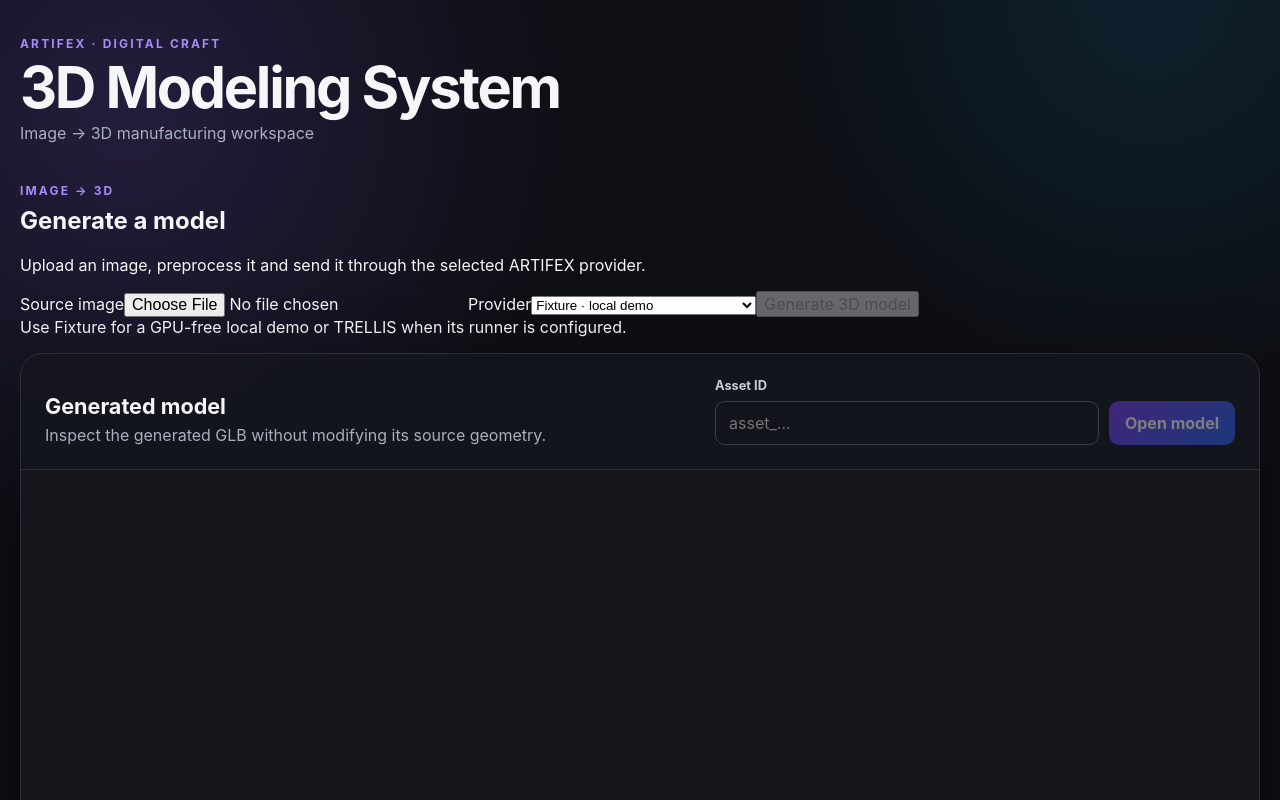
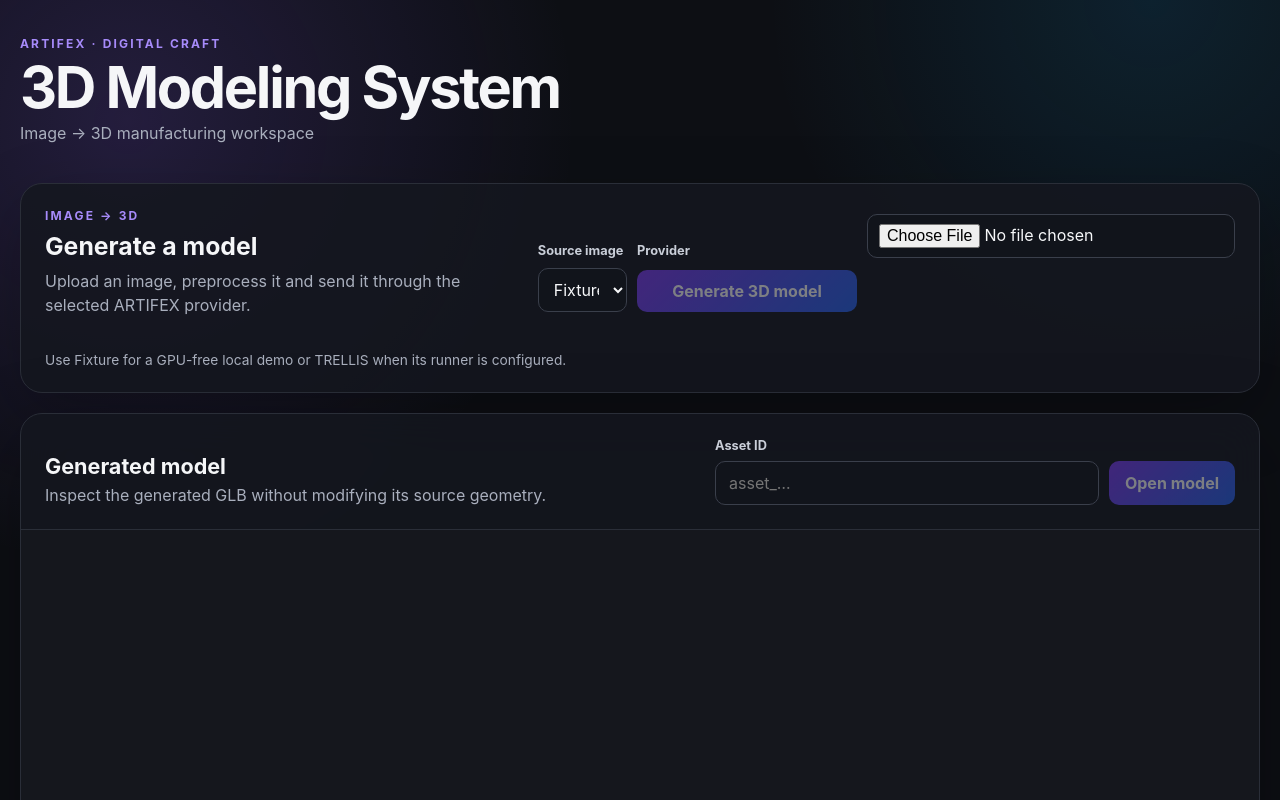
Before and after one commit to nmartinezr/Artifex3DModelingSystem, a React (Vite) app in the folder apps/web/: page / in a window 1280 px wide. Shown: the top 800 px of the page. Built offline with nearby package versions, Linux system fonts and the light colour scheme; no server answers.

Commit message:
feat(#22): style local Image to 3D generator

```diff
--- a/apps/web/src/styles.css
+++ b/apps/web/src/styles.css
@@ -21,7 +21,8 @@
 }
 
 button,
-input {
+input,
+select {
   font: inherit;
 }
 
@@ -62,8 +63,90 @@
 }
 
 .subtitle,
-.workspace-toolbar p {
+.workspace-toolbar p,
+.generator-description {
   color: #a9afbd;
+}
+
+.generator-card {
+  display: grid;
+  grid-template-columns: minmax(0, 0.8fr) minmax(320px, 1.2fr);
+  gap: 28px;
+  align-items: center;
+  margin-bottom: 20px;
+  padding: 24px;
+  border: 1px solid #2a2e38;
+  border-radius: 22px;
+  background: rgba(20, 23, 31, 0.86);
+  box-shadow: 0 24px 70px rgba(0, 0, 0, 0.24);
+}
+
+.generator-card h2 {
+  margin-bottom: 8px;
+  font-size: 1.55rem;
+}
+
+.generator-description {
+  margin-bottom: 0;
+  line-height: 1.55;
+}
+
+.generator-form {
+  display: grid;
+  grid-template-columns: minmax(0, 1fr) minmax(220px, 0.65fr) auto;
+  gap: 10px;
+  align-items: end;
+}
+
+.generator-form label {
+  grid-row: 1;
+  color: #c9ced8;
+  font-size: 0.8rem;
+  font-weight: 700;
+}
+
+.generator-form input,
+.generator-form select {
+  min-width: 0;
+  height: 44px;
+  padding: 9px 11px;
+  color: #f7f8fa;
+  border: 1px solid #3a3f4b;
+  border-radius: 10px;
+  background: #11141b;
+}
+
+.generator-form button,
+.asset-form button {
+  padding: 11px 16px;
+  color: white;
+  border: 0;
+  border-radius: 10px;
+  cursor: pointer;
+  background: linear-gradient(135deg, #7c3aed, #2563eb);
+  font-weight: 700;
+}
+
+.generator-form button:disabled,
+.asset-form button:disabled {
+  cursor: not-allowed;
+  opacity: 0.45;
+}
+
+.generation-status {
+  grid-column: 1 / -1;
+  margin: -10px 0 0;
+  padding-top: 16px;
+  color: #a9afbd;
+  font-size: 0.86rem;
+}
+
+.generation-status--ready {
+  color: #86efac;
+}
+
+.generation-status--error {
+  color: #fca5a5;
 }
 
 .workspace-card {
@@ -117,24 +200,12 @@
   background: #11141b;
 }
 
-.asset-form input:focus {
+.asset-form input:focus,
+.generator-form input:focus,
+.generator-form select:focus {
   border-color: #8b5cf6;
   box-shadow: 0 0 0 3px rgba(139, 92, 246, 0.16);
-}
-
-.asset-form button {
-  padding: 11px 16px;
-  color: white;
-  border: 0;
-  border-radius: 10px;
-  cursor: pointer;
-  background: linear-gradient(135deg, #7c3aed, #2563eb);
-  font-weight: 700;
-}
-
-.asset-form button:disabled {
-  cursor: not-allowed;
-  opacity: 0.45;
+  outline: none;
 }
 
 .viewer-panel {
@@ -177,6 +248,17 @@
   border-color: rgba(239, 68, 68, 0.45);
 }
 
+@media (max-width: 1050px) {
+  .generator-card,
+  .generator-form {
+    grid-template-columns: 1fr;
+  }
+
+  .generator-form label {
+    grid-row: auto;
+  }
+}
+
 @media (max-width: 820px) {
   .app-shell {
     width: min(100% - 24px, 1440px);
```
